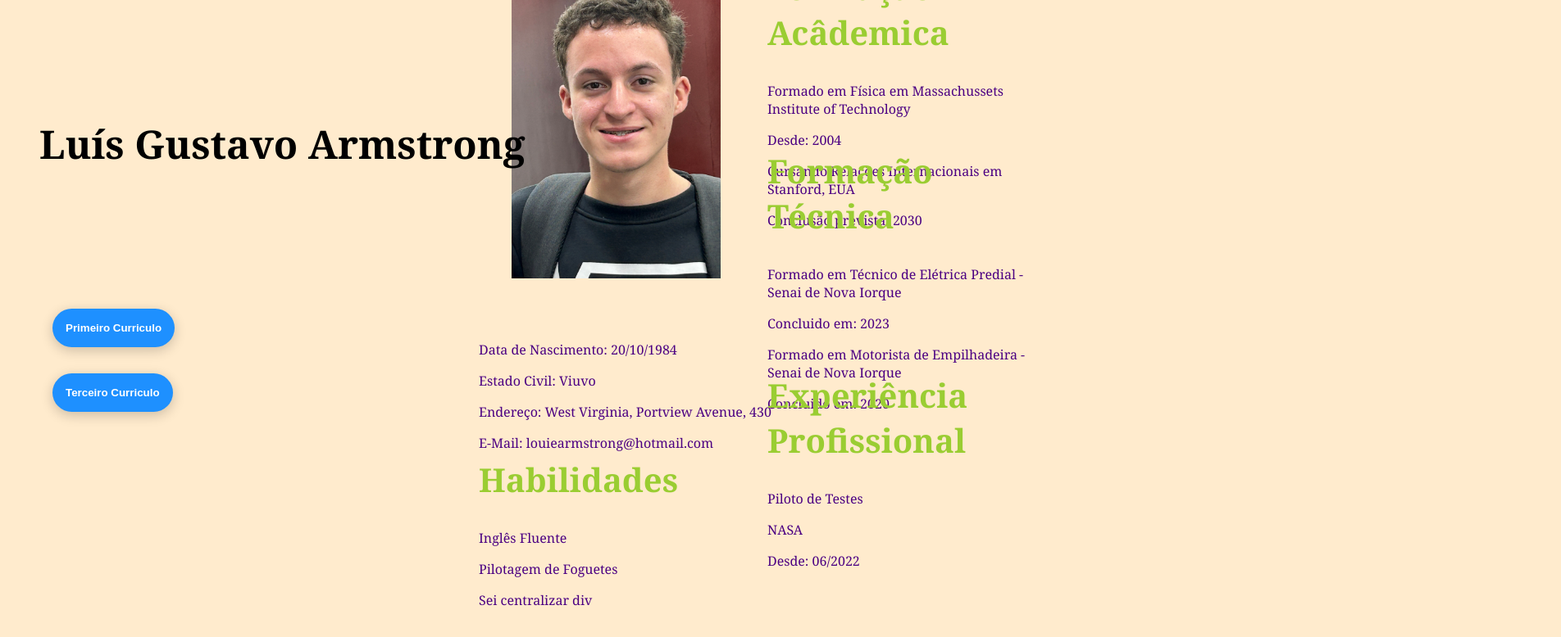
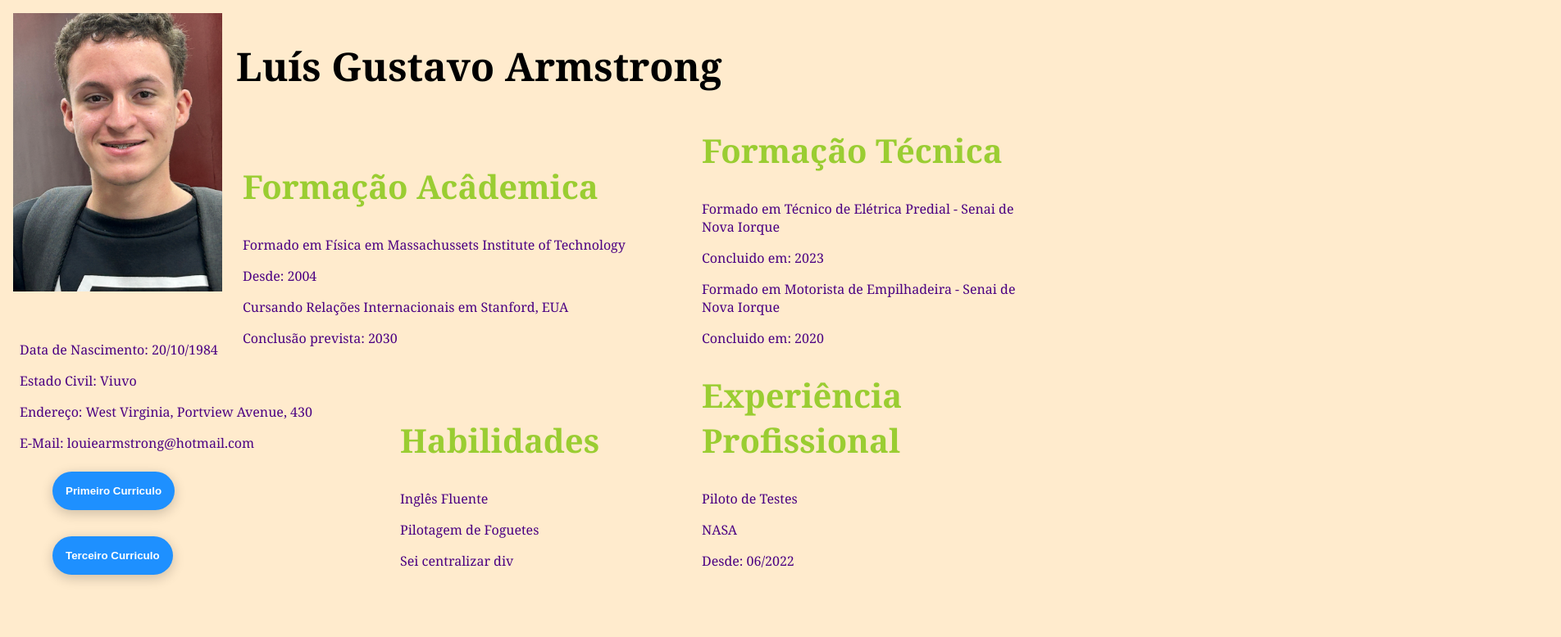
Before and after one commit to luisgustavo777/curriculosEmWeb, a plain HTML site: page segundoCurriculo.html in a window 1280 px wide. Shown: the whole page at 82% size, 1904 px wide, since content can reach past the window. Drawn offline with Linux system fonts and the light colour scheme.

Commit message:
mudar o posicionamento dos elementos no segundo

```diff
--- a/style2.css
+++ b/style2.css
@@ -29,43 +29,43 @@ div{
 
 .meuNome{
     position: fixed;
-    left: 3rem;
-    bottom: 35rem;
+    left: 18rem;
+    top: 1rem;
 }
 
 .informacoes{
     position: fixed;
-    left: 36rem;
+    left: 1rem;
     padding: 0.5rem;
     bottom: 14rem;
 }
 
 .formacaoAcademica{
     position: fixed;
-    left: 58rem;
+    left: 18rem;
     padding: 0.5rem;
-    bottom: 31rem;
+    bottom: 22rem;
 }
 
 .formacaoTecnica{
     position: fixed;
-    left: 58rem;
+    left: 53rem;
     padding: 0.5rem;
-    bottom: 17rem;
+    bottom: 22rem;
 }
 
 .experienciaProfissional{
     position: fixed;
-    left: 58rem;
+    left: 53rem;
     padding: 0.5rem;
     bottom: 5rem;
 }
 
 .habilidades{
     position: fixed;
-    left: 36rem;
+    left: 30rem;
     padding: 0.5rem;
-    bottom: 2rem;
+    bottom: 5rem;
 }
 
 .btn{
@@ -73,7 +73,7 @@ div{
     left: 3rem;
     padding: 1rem;
     margin: 1rem;
-    top: 1rem;
+    top: 35rem;
     background-color: #1e90ff;
     color: #fff;
     border: none;
@@ -85,6 +85,7 @@ div{
 }
 
 .fotominha{
-    position: relative;
-    left: 39rem;
+    position: fixed;
+    left: 1rem;
+    top: 1rem;
 }
```
Also changed, not shown: index.html (+3 -1 lines).
